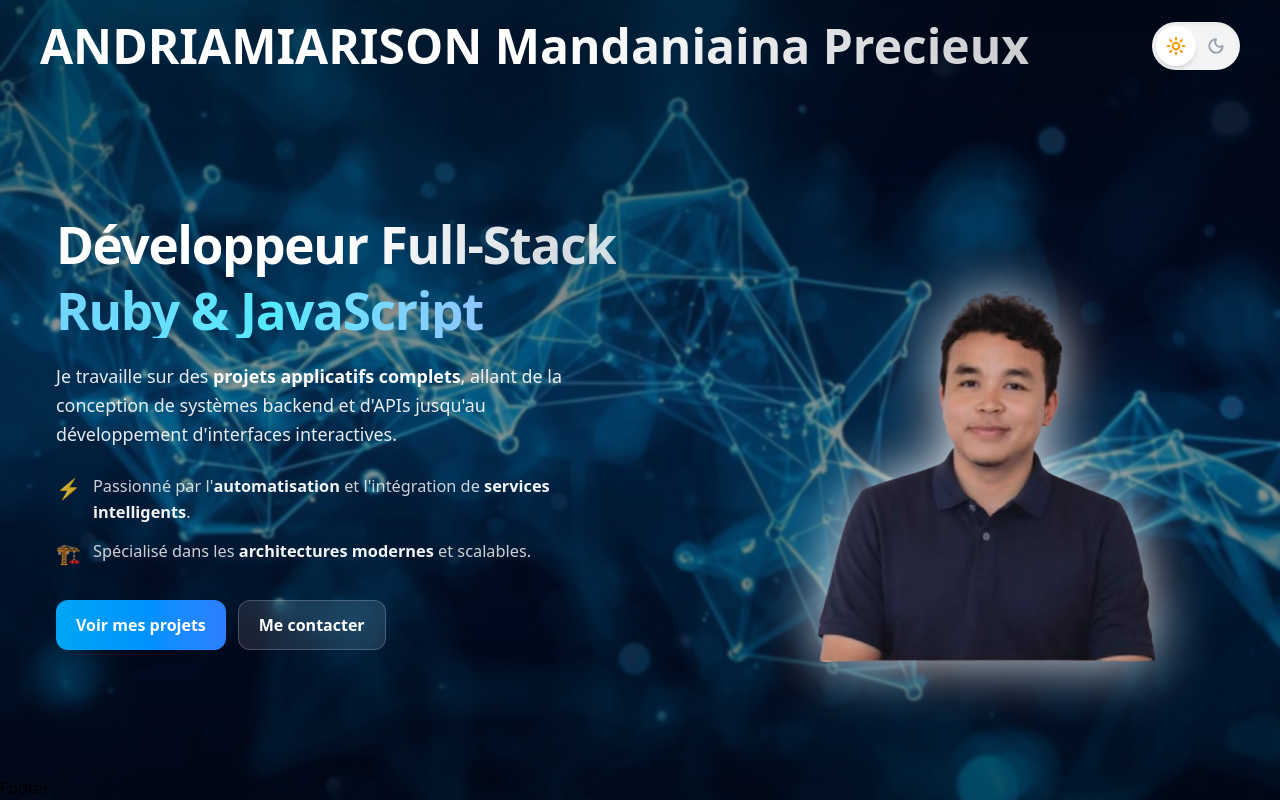
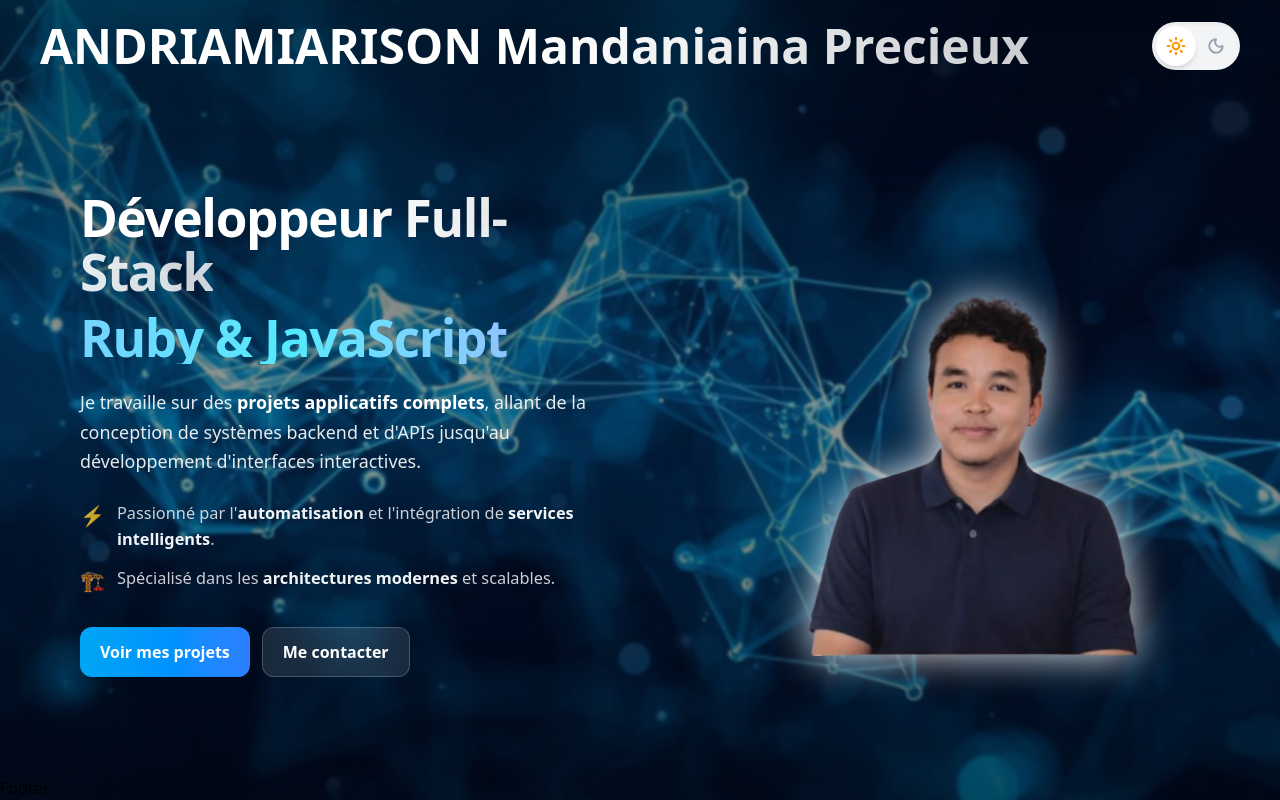
Before and after one commit to MANDANIAINAPRECIEUX/portofolio, a React (Vite) app: page / in a window 1280 px wide. Built offline with nearby package versions, Linux system fonts and the light colour scheme.

Commit message:
mod photo

```diff
--- a/src/App.tsx
+++ b/src/App.tsx
@@ -32,8 +32,8 @@ function App() {
         <Navbar isDarkMode={isDarkMode} setIsDarkMode={setIsDarkMode} />
 
         {/* HERO SECTION */}
-        <main className="flex-1 flex items-center py-10 md:py-16">
-          <div className=" px-4 md:px-8 lg:px-14 grid grid-cols-1 md:grid-cols-2 gap-10 items-center">
+        <main className="flex-1 flex items-center">
+          <div className=" px-6 md:px-12 lg:px-20 grid grid-cols-1 md:grid-cols-2 gap-10 items-center">
             <Corps isDarkMode={isDarkMode} />
             <Mon_photo />
           </div>
--- a/src/components/Mon_photo.tsx
+++ b/src/components/Mon_photo.tsx
@@ -5,8 +5,8 @@ const Mon_photo = () => {
         <img
           src="/photos/manda.png"
           alt="Photo de profil"
-          className="w-full h-full object-cover   drop-shadow-[0_0_30px_rgba(255,255,255,0.9)]
-             transition-all duration-300 ease-out
+          className="w-full h-full object-cover   drop-shadow-[0_0_20px_rgba(255,255,255,0.9)]
+          transition-all duration-300 ease-out
             hover:scale-105
             hover:drop-shadow-[0_0_40px_rgba(255,255,255,1)] "
         />
```
